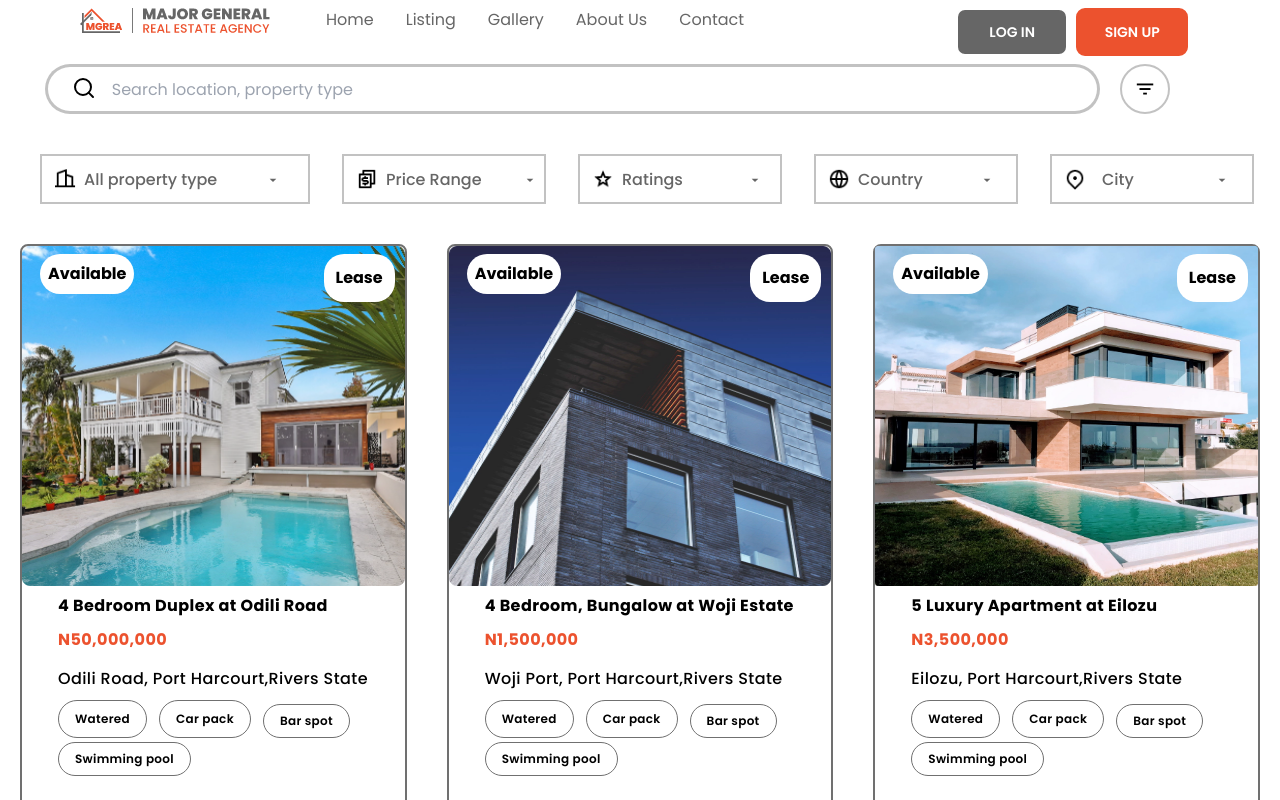
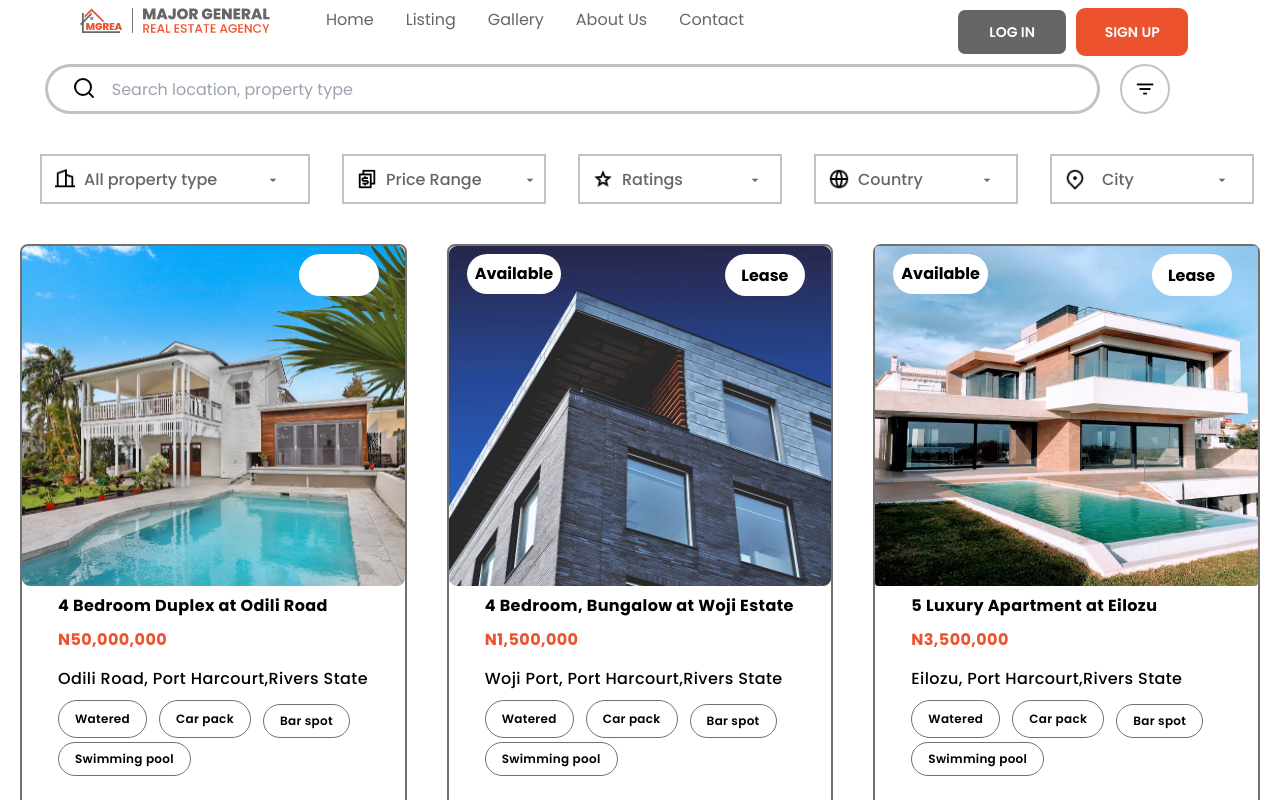
Before and after one commit to jennifer-pecky/estate-website, a React (Create React App) app: page /listing in a window 1280 px wide. Shown: the top 800 px of the page. Built offline with nearby package versions, Linux system fonts and the light colour scheme.

Commit message:
not yet completed buut moving on to the next page

```diff
--- a/src/Asset/Data/Data.js
+++ b/src/Asset/Data/Data.js
@@ -40,7 +40,6 @@
         title: "4 Bedroom Duplex at Odili Road",
         prize: "N50,000,000",
         desc: "Odili Road, Port Harcourt,Rivers State",
-        openSpots: 0
 
     },
 
@@ -50,7 +49,8 @@
         title: "4 Bedroom, Bungalow at Woji Estate",
         prize: "N1,500,000",
         desc: "Woji Port, Port Harcourt,Rivers State",
-        openSpots: 2
+        openSpots: 2,
+        rentSpots: "Lease"
 
     },
 
@@ -60,7 +60,8 @@
         title: "5 Luxury Apartment at Eilozu",
         prize: "N3,500,000",
         desc: "Eilozu, Port Harcourt,Rivers State",
-        openSpots: 3
+        openSpots: 2,
+        rentSpots: "Lease"
     },
 
     {
@@ -69,7 +70,6 @@
         title: "4 Bedroom Duplex at Odili Road",
         prize: "N50,000,000",
         desc: "Odili Road, Port Harcourt,Rivers State",
-        openSpots: 0
 
     },
 
@@ -79,7 +79,8 @@
         title: "4 Bedroom, Bungalow at Woji Estate",
         prize: "N1,500,000",
         desc: "Woji Port, Port Harcourt,Rivers State",
-        openSpots: 2
+        openSpots: 2,
+        rentSpots: "Lease"
 
     },
 
@@ -89,7 +90,8 @@
         title: "5 Luxury Apartment at Eilozu",
         prize: "N3,500,000",
         desc: "Eilozu, Port Harcourt,Rivers State",
-        openSpots: 3
+        openSpots: 2,
+        rentSpots: "Lease"
     },
     {
         id: "01",
@@ -97,7 +99,6 @@
         title: "4 Bedroom Duplex at Odili Road",
         prize: "N50,000,000",
         desc: "Odili Road, Port Harcourt,Rivers State",
-        openSpots: 0
 
     },
 
@@ -107,7 +108,37 @@
         title: "4 Bedroom, Bungalow at Woji Estate",
         prize: "N1,500,000",
         desc: "Woji Port, Port Harcourt,Rivers State",
-        openSpots: 2
+        openSpots: 2,
+        rentSpots: "Lease"
+    },
+
+    {
+        id: "03",
+        imgUrl: "img-3.png",
+        title: "5 Luxury Apartment at Eilozu",
+        prize: "N3,500,000",
+        desc: "Eilozu, Port Harcourt,Rivers State",
+        openSpots: 2,
+        rentSpots: "Lease"
+    },
+
+    {
+        id: "01",
+        imgUrl: "img-1.png",
+        title: "4 Bedroom Duplex at Odili Road",
+        prize: "N50,000,000",
+        desc: "Odili Road, Port Harcourt,Rivers State",
+
+    },
+
+    {
+        id: "02",
+        imgUrl: "img-2.png",
+        title: "4 Bedroom, Bungalow at Woji Estate",
+        prize: "N1,500,000",
+        desc: "Woji Port, Port Harcourt,Rivers State",
+        openSpots: 2,
+        rentSpots: "Lease"
 
     },
 
@@ -117,7 +148,8 @@
         title: "5 Luxury Apartment at Eilozu",
         prize: "N3,500,000",
         desc: "Eilozu, Port Harcourt,Rivers State",
-        openSpots: 3
+        openSpots: 2,
+        rentSpots: "Lease"
     },
 
     {
@@ -126,7 +158,6 @@
         title: "4 Bedroom Duplex at Odili Road",
         prize: "N50,000,000",
         desc: "Odili Road, Port Harcourt,Rivers State",
-        openSpots: 0
 
     },
 
@@ -136,7 +167,8 @@
         title: "4 Bedroom, Bungalow at Woji Estate",
         prize: "N1,500,000",
         desc: "Woji Port, Port Harcourt,Rivers State",
-        openSpots: 2
+        openSpots: 2,
+        rentSpots: "Lease"
 
     },
 
@@ -146,35 +178,7 @@
         title: "5 Luxury Apartment at Eilozu",
         prize: "N3,500,000",
         desc: "Eilozu, Port Harcourt,Rivers State",
-        openSpots: 3
-    },
-
-    {
-        id: "01",
-        imgUrl: "img-1.png",
-        title: "4 Bedroom Duplex at Odili Road",
-        prize: "N50,000,000",
-        desc: "Odili Road, Port Harcourt,Rivers State",
-        openSpots: 0
-
-    },
-
-    {
-        id: "02",
-        imgUrl: "img-2.png",
-        title: "4 Bedroom, Bungalow at Woji Estate",
-        prize: "N1,500,000",
-        desc: "Woji Port, Port Harcourt,Rivers State",
-        openSpots: 2
-
-    },
-
-    {
-        id: "03",
-        imgUrl: "img-3.png",
-        title: "5 Luxury Apartment at Eilozu",
-        prize: "N3,500,000",
-        desc: "Eilozu, Port Harcourt,Rivers State",
-        openSpots: 3
+        openSpots: 2,
+        rentSpots: "Lease"
     },
 ]
--- a/src/components/secondUi/cardListing/CardListing.js
+++ b/src/components/secondUi/cardListing/CardListing.js
@@ -21,6 +21,7 @@
                 prize={item.prize}
                 desc={item.desc}
                 openSpots={item.openSpots}
+                rentSpots={item.rentSpots}
             />
         )
     })
--- a/src/components/secondUi/cardListing/SecondCard.js
+++ b/src/components/secondUi/cardListing/SecondCard.js
@@ -1,14 +1,20 @@
 import React from 'react'
 import './CardListing'
 
-const SecondCard = ({ imgUrl, title, desc, prize }) => {
+const SecondCard = ({ imgUrl, title, desc, openSpots, rentSpots, prize }) => {
+    let badgeText
+    if (openSpots === 2) {
+        badgeText = "Available"
+    } else if (rentSpots === "Lease") {
+        badgeText = "lease"
+    }
+
     return (
-
         <section className='max-w-[100%] mx-5 relative'>
             <div className='flex flex-col mt-10 mb-9 w-full h-[631px] border-2 border-[#707070] rounded-[8px] space-y-2'>
                 <img src={`/images/${imgUrl}`} alt="" className='w-[390px] h-[340px] cursor-pointer' />
-                <div className='absolute left-5 bg-[#fff] p-2 rounded-[20px] font-bold'>Available</div>
-                <div className='absolute right-3 bg-[#fff] p-3 rounded-[20px]   font-bold'>Lease</div>
+                {badgeText && <div className='absolute left-5 bg-[#fff] p-2 rounded-[20px] font-bold'>{badgeText}</div>}
+                <div className='absolute right-7 bg-[#fff] p-[0.6rem] pl-4 rounded-[30px] w-[5rem] h-[2.6rem] font-bold'>{rentSpots}</div>
                 <div className='px-9 space-y-1'>
                     <p className='font-bold text-base tracking-wide'>{title}</p>
                     <p className='text-[#EC522E] font-extrabold tracking-wide'>{prize}</p>
```
